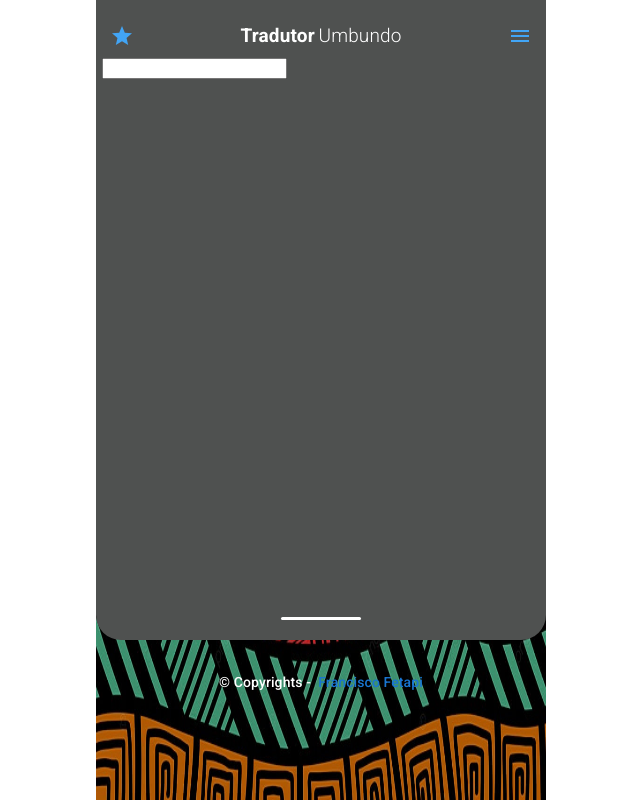
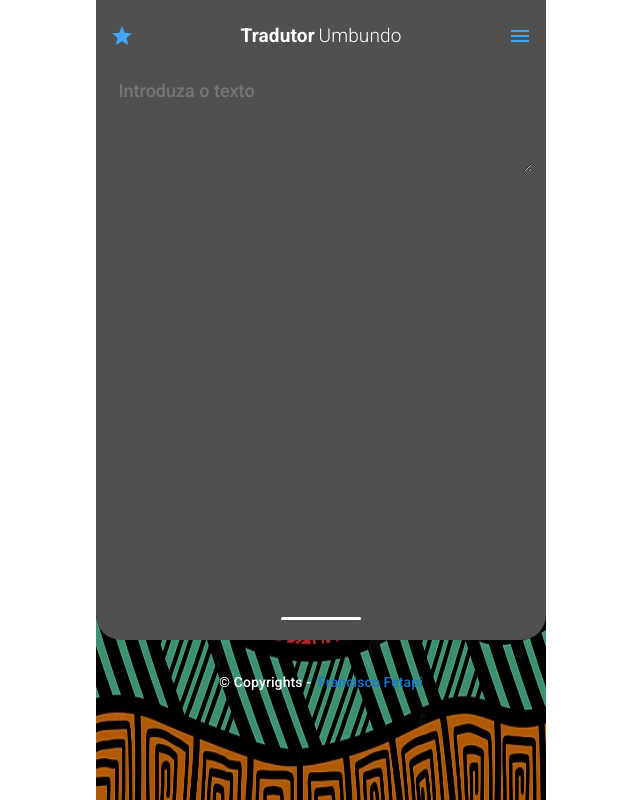
Before and after one commit to Francisco-Fetapi/portuguese-umbundo-dictionary, a React (Vite) app: page / in a window 1280 px wide. Shown: the whole page, without its empty margins (319-959 px from the left). Built offline with nearby package versions, Linux system fonts and the light colour scheme.

Commit message:
textarea styling

```diff
--- a/src/components/Header.tsx
+++ b/src/components/Header.tsx
@@ -32,8 +32,9 @@ export default function Header() {
             <MdMenu color={theme.palette.primary.light} />
           </IconButton>
         </Stack>
-
-        <InputText />
+        <Box mt={2} px={1}>
+          <InputText />
+        </Box>
       </Box>
 
       <div className="ornament">
--- a/src/components/InputText.tsx
+++ b/src/components/InputText.tsx
@@ -3,7 +3,9 @@ import { selectTextToTranslate } from "../store/App.selectors";
 import { setTextToTranslate } from "../store/App.store";
 import { InputArea } from "../styles/General";
 
-type FuncHandleChange = React.ChangeEventHandler<HTMLInputElement> | undefined;
+type FuncHandleChange =
+  | React.ChangeEventHandler<HTMLTextAreaElement>
+  | undefined;
 
 export default function InputText() {
   const value = useSelector(selectTextToTranslate);
@@ -14,7 +16,11 @@ export default function InputText() {
 
   return (
     <InputArea>
-      <input value={value} onChange={handleChange} />
+      <textarea
+        value={value}
+        onChange={handleChange}
+        placeholder="Introduza o texto"
+      ></textarea>
     </InputArea>
   );
 }
--- a/src/styles/General.ts
+++ b/src/styles/General.ts
@@ -41,4 +41,25 @@ export const HeaderContainer = styled.div`
   }
 `;
 
-export const InputArea = styled.div``;
+export const InputArea = styled.div`
+  textarea {
+    background: transparent;
+    /* border: 1px solid #fff; */
+    border: none;
+    outline: none;
+    width: 100%;
+    height: 100px;
+    padding: 8px 5px;
+    color: white;
+    font-size: 18px;
+    font-family: "Roboto", sans-serif;
+
+    ::placeholder {
+      /* color: white; */
+      padding-left: 3px;
+      font-size: inherit;
+      font-family: inherit;
+      font-weight: 500;
+    }
+  }
+`;
```
